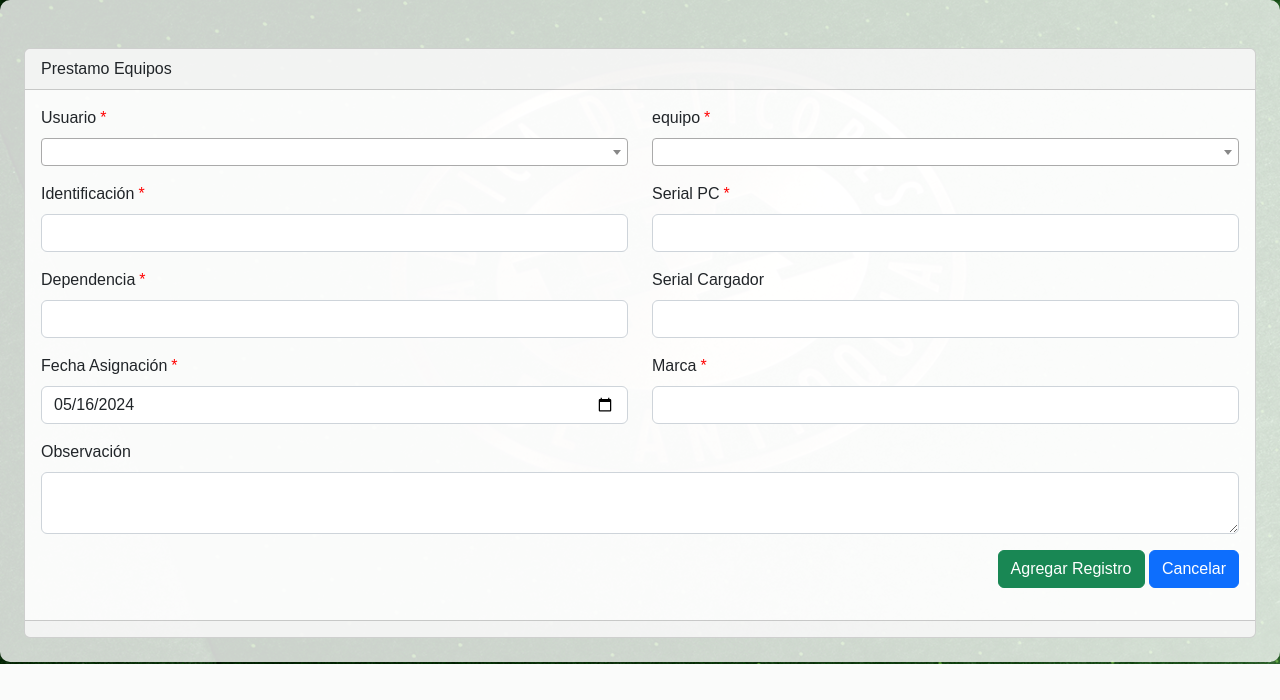
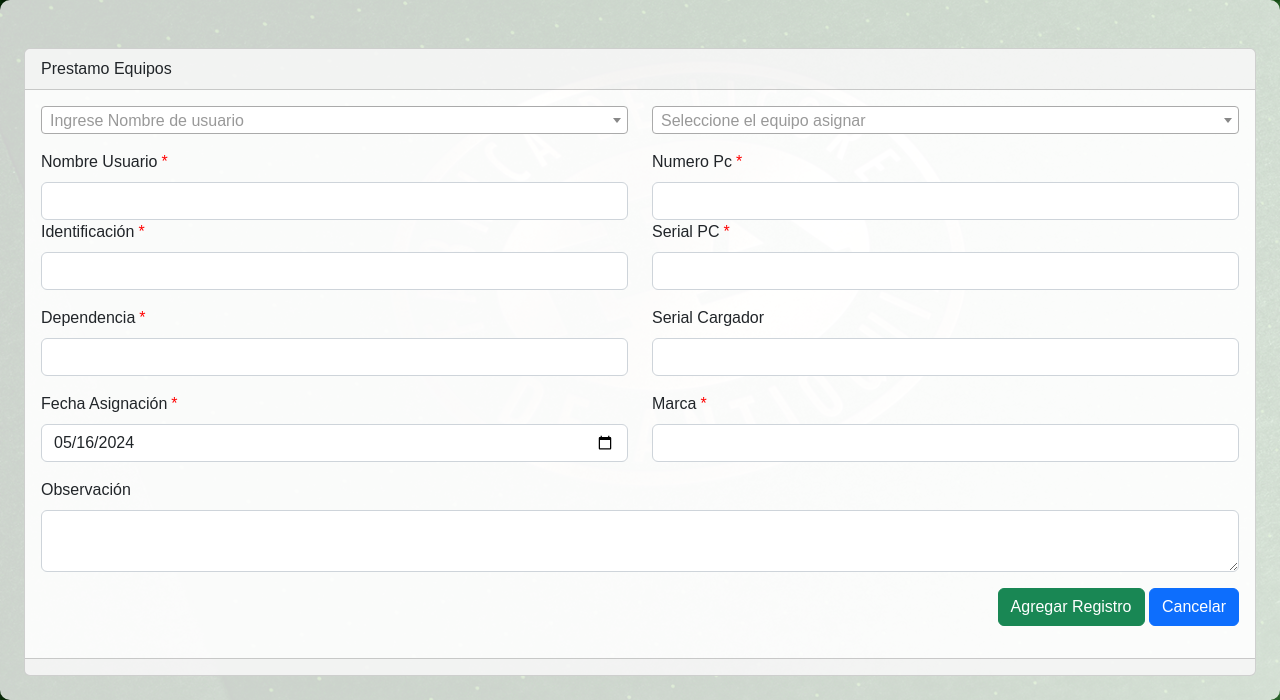
Before and after one commit to Pinformatica12023/Inventario-TI-2.0, a PHP site: page /secciones/prestamoequipos/crear.php in a window 1280 px wide. Shown: the part 136-836 px from the top of the page. Before the commit the page ends 800 px from the top, so only its background shows below. Run offline with PHP 8.4, Linux system fonts and the light colour scheme; the visitor is signed in with stand-in values (Sample User, id 1); data that the repository does not hold is empty; some libraries are stand-ins or nearby versions.

Commit message:
Actualizando vista crear equipos

```diff
--- a/bd.php
+++ b/bd.php
@@ -3,7 +3,7 @@
 $server = "127.0.0.1";
 $bd = "inventario";
 $user = "root";
-$password = "";
+$password = "Ti2023*";
 
 
 try{
--- a/estructura/footer.php
+++ b/estructura/footer.php
@@ -8,7 +8,7 @@
 $server = "127.0.0.1";
 $bd = "inventario";
 $user = "root";
-$password = "";
+$password = "Ti2023*";
 
 
 try{
--- a/estructura/header.php
+++ b/estructura/header.php
@@ -2,7 +2,7 @@
 // $url_base = "http://flawfws01.flaeice.local/InventarioTI2.0/";
 
 // $url_base = "C:\xampp\htdocs\xampp\InventarioTi\InventarioTI2.0\InventarioTI2.0";
-$url_base = "http://localhost/xampp/InventarioTI2.0/";
+$url_base = "http://localhost/InventarioTI2.0/";
 
 
 // URL base de la aplicación.
--- a/obtenerDatosEquipo.php
+++ b/obtenerDatosEquipo.php
@@ -5,7 +5,7 @@ include("bd.php");
 if ($_POST && isset($_POST['modelo'])) {
     $modeloSeleccionado = $_POST['modelo'];
 
-    $sentencia = $conexion->prepare("SELECT serialpc,serialcargador, marca FROM equipos WHERE id= :id");
+    $sentencia = $conexion->prepare("SELECT * FROM equipos WHERE numeropc =  :id");
     $sentencia->bindParam(":id", $modeloSeleccionado);
     $sentencia->execute();
 
--- a/secciones/dispositivos/index.php
+++ b/secciones/dispositivos/index.php
@@ -23,7 +23,7 @@ if (isset($_GET['txtID'])) {
 }
 
 //Mostrar registros
-$sentencia = $conexion->prepare("SELECT * FROM dispositivos");
+$sentencia = $conexion->prepare("SELECT * FROM dispositivos ORDER BY cantidad DESC");
 $sentencia->execute();
 $lista_dispositivos = $sentencia->fetchAll(PDO::FETCH_ASSOC);
 
@@ -89,7 +89,7 @@ $lista_dispositivos = $sentencia->fetchAll(PDO::FETCH_ASSOC);
 
                                     <td scope="row" ><?php echo $registro['id']; ?></td>
                                     <td ><?php echo $registro['nombredeldispositivo']; ?></td>
-                                    <td ><?php echo $registro['cantidad']; ?></td>
+                                    <td class="<?php if($registro['cantidad']<=0){?>text-danger<?php }else if($registro['cantidad']>=1 && $registro['cantidad']<=3){?> text-warning  <?php }else{?>text-success <?php } ?>" ><?php echo $registro['cantidad']; ?></td>
                                     <td> <?php  echo $registro['CantidadPrestamo']?></td>
                                     <td><?php  echo ($registro['cantidad']+$registro['CantidadPrestamo'])?></td>
                                     <!-- <td >
--- a/secciones/equipos/index.php
+++ b/secciones/equipos/index.php
@@ -47,12 +47,6 @@ $sentencia = $conexion->prepare("SELECT * FROM equipos ORDER BY Estado");
 $sentencia->execute();
 return $sentencia->fetchAll(PDO::FETCH_ASSOC);
 }
-
-
-
-
-
-
 
 
 ?>
--- a/secciones/prestamoequipos/crear.php
+++ b/secciones/prestamoequipos/crear.php
@@ -6,7 +6,7 @@ include("../../bd.php");
 if ($_POST) {
     //Recolectamos los datos del método POST (Datos activo)
     $identificacion = (isset($_POST["identificacion"]) ? $_POST["identificacion"] : "");
-    $nombre = (isset($_POST["nombre"]) ? $_POST["nombre"] : "");
+    $nombre = (isset($_POST["nombreUsuario"]) ? $_POST["nombreUsuario"] : "");
     $dependencia = (isset($_POST["dependencia"]) ? $_POST["dependencia"] : "");
     $modelo = (isset($_POST["modelo"]) ? $_POST["modelo"] : "");
     $serialpc = (isset($_POST["serialpc"]) ? $_POST["serialpc"] : "");
@@ -115,18 +115,19 @@ $lista_equipos = $sentencia->fetchAll(PDO::FETCH_ASSOC);
 
 
         <form action="" id="formularioCrearPrestamo" method="post" enctype="multipart/form-data">
+
             <div class="row">
 
 
+                <div class="mb-3 col-lg-6 ">
 
-                <div class="mb-3 col-lg-6">
-                    <label for="dispositivo" class="form-label required">Usuario</label>
                     <?php
                     $usuarios = $conexion->prepare("SELECT * FROM usuarios");
                     $usuarios->execute();
                     $lista_usuarios = $usuarios->fetchAll(PDO::FETCH_ASSOC);
                     ?>
-                    <select class="form-select" name="nombre" id="usuarios">
+                    <select class="form-select "  placeholder="Ingrese Nombre de usuario" id="usuarios">
+                       <option></option>
                         <?php foreach ($lista_usuarios as $registro) { ?>
                             <option value="<?php echo $registro['identificacion']; ?>">
                                 <?php echo $registro['nombre']; ?></option>
@@ -135,14 +136,36 @@ $lista_equipos = $sentencia->fetchAll(PDO::FETCH_ASSOC);
                 </div>
 
                 <div class="mb-3 col-lg-6">
-                    <label for="dispositivo" class="form-label required">equipo</label>
-                    <select class="form-select" name="modelo" id="modelo">
-                        <?php foreach ($lista_equipos as $registro) { ?>
-                            <option value="<?php echo $registro['id']; ?>">
-                                <?php echo $registro['numeropc']; ?></option>
-                        <?php } ?>
+
+                    <select class="form-select" id="modelo">
+                    <option></option>
+                        <?php foreach ($lista_equipos as $registro) {
+                            if($registro['Estado']==='DISPONIBLE'){
+                                ?>
+                                <option value="<?php echo $registro['numeropc']; ?>">
+                                    <?php echo $registro['numeropc']; ?></option>
+                            <?php
+                            }
+                        } ?>
                     </select>
                 </div>
+
+
+
+
+                <div class="col-lg-6">
+                    <label for="usuario" class="form-label required">Nombre Usuario</label>
+                    <input type="text" class="form-control" name="nombreUsuario" id="nombreUsuario">
+
+                </div>
+
+                <div class="col-lg-6">
+                    <label for="equipo" class="form-label required">Numero Pc</label>
+                    <input type="text" class="form-control" name="modelo" id="numeropc">
+
+                </div>
+
+
 
                 <div class=" col-lg-6 mb-3">
                     <label for="identificacion" class="form-label required">Identificación</label>
@@ -213,8 +236,12 @@ $lista_equipos = $sentencia->fetchAll(PDO::FETCH_ASSOC);
         <script>
 
             $(document).ready(function(){
-                $('#usuarios').select2();
-                $('#modelo').select2();
+                $('#usuarios').select2({
+                    placeholder:"Ingrese Nombre de usuario"
+                });
+                $('#modelo').select2({
+                    placeholder:"Seleccione el equipo asignar"
+                });
             })
 
 
@@ -234,6 +261,7 @@ $lista_equipos = $sentencia->fetchAll(PDO::FETCH_ASSOC);
                             var usuario = JSON.parse(response);
                             console.log(usuario);
                             $('#identificacion').val(usuario.identificacion);
+                            $('#nombreUsuario').val(usuario.nombre);
                             $('#dependencia').val(usuario.dependencia);
                         },
                         error: function(xhr, status, error) {
@@ -243,33 +271,6 @@ $lista_equipos = $sentencia->fetchAll(PDO::FETCH_ASSOC);
                 });
             });
 
-            // $(document).ready(function() {
-            //     $('#identificacion').on('input', function() {
-            //         var identificacion = $(this).val();
-
-            //         $.ajax({
-            //             method: "POST",
-            //             url: "../../buscarusuario.php",
-            //             data: {
-            //                 identificacion: identificacion
-            //             },
-            //             success: function(response) {
-            //                 var usuario = JSON.parse(response);
-            //                 $('#nombre').val(usuario.nombre);
-            //                 $('#dependencia').val(usuario.dependencia);
-            //             },
-            //             error: function(xhr, status, error) {
-            //                 // Manejo de errores de la solicitud AJAX
-            //             }
-            //         });
-            //     });
-            // });
-        </script>
-
-
-
-        <!-- JavaScript/jQuery para autocompletar los campos de serialpc, serialcargador y marca -->
-        <script>
             $(document).ready(function() {
                 $('#modelo').on('change', function() {
                     var modeloSeleccionado = $(this).val();
@@ -282,62 +283,75 @@ $lista_equipos = $sentencia->fetchAll(PDO::FETCH_ASSOC);
                             modelo: modeloSeleccionado
                         },
                         success: function(response) {
+
                             var datosEquipo = JSON.parse(response);
+                            console.log(datosEquipo);
+                            $('#numeropc').val(datosEquipo.numeropc);
                             $('#serialpc').val(datosEquipo.serialpc);
                             $('#marca').val(datosEquipo.marca);
                             $('#serialcargador').val(datosEquipo.serialcargador);
                         },
                         error: function(xhr, status, error) {
                             // Manejo de errores de la solicitud AJAX
+                            console.log(error);
                         }
                     });
                 });
             });
+
+            function procesarPrestamoEquipo(event) {
+
+          // Evitamos que el formulario se envíe automáticamente
+          event.preventDefault();
+          console.log("llegamos al formulario");
+          // Obtenemos el valor del campo numeropc y lo recortamos
+          var identificacion = document.getElementById('identificacion').value.trim();
+          console.log(identificacion);
+          var equipo = document.getElementById('modelo').value.trim();
+          console.log(equipo);
+          var mensajeErrorIdentificacion =document.getElementById('mensajeErrorIdentificacion');
+          var mensajeErrorEquipo =document.getElementById('mensajeErrorIdentificacion');
+          if(identificacion === '' || equipo === ''){
+              if(identificacion==''){
+                  // Mostramos el mensaje de error
+                  mensajeErrorIdentificacion.style.display = 'inline';
+              }else{
+                  // En caso contrario, ocultamos el mensaje de error (si estaba visible)
+                  mensajeErrorIdentificacion.style.display = 'none';
+              }
+
+              if(equipo==''){
+                  // Mostramos el mensaje de error
+                  mensajeErrorEquipo.style.display = 'inline';
+              }else{
+                  // En caso contrario, ocultamos el mensaje de error (si estaba visible)
+                  mensajeErrorEquipo.style.display = 'none';
+              }
+          }else{
+            console.log("vamos a enviarlos");
+              // En caso contrario, ocultamos el mensaje de error (si estaba visible)
+              mensajeErrorIdentificacion.style.display = 'none';
+              mensajeErrorEquipo.style.display = 'none';
+              form.submit();
+        }
+      }
+
+        var form = document.getElementById('formularioCrearPrestamo');
+        // Agregamos un listener para el evento submit del formulario
+        form.addEventListener('submit',procesarPrestamoEquipo );
         </script>
+
+
+
+        <!-- JavaScript/jQuery para autocompletar los campos de serialpc, serialcargador y marca -->
+
 
 
     </div>
     <div class="card-footer text-muted"></div>
 </div>
 
-<script>
-    document.addEventListener("DOMContentLoaded", function() {
-        // Seleccionamos el formulario por su ID
-        var form = document.getElementById('formularioCrearPrestamo');
 
-        // Agregamos un listener para el evento submit del formulario
-        form.addEventListener('submit', function(event) {
-            // Evitamos que el formulario se envíe automáticamente
-            event.preventDefault();
-
-            // Obtenemos el valor del campo numeropc y lo recortamos
-            var identificacion = document.getElementById('identificacion').value.trim();
-            var equipo = document.getElementById('modelo').value.trim();
-            if(identificacion === '' || equipo === ''){
-                if(identificacion==''){
-                    // Mostramos el mensaje de error
-                    document.getElementById('mensajeErrorIdentificacion').style.display = 'inline';
-                }else{
-                    // En caso contrario, ocultamos el mensaje de error (si estaba visible)
-                    document.getElementById('mensajeErrorIdentificacion').style.display = 'none';
-                }
-
-                if(equipo==''){
-                    // Mostramos el mensaje de error
-                    document.getElementById('mensajeErrorEquipo').style.display = 'inline';
-                }else{
-                    // En caso contrario, ocultamos el mensaje de error (si estaba visible)
-                    document.getElementById('mensajeErrorEquipo').style.display = 'none';
-                }
-            }else{
-                // En caso contrario, ocultamos el mensaje de error (si estaba visible)
-                document.getElementById('mensajeErrorIdentificacion').style.display = 'none';
-                document.getElementById('mensajeErrorEquipo').style.display = 'none';
-                form.submit();
-            }
-        });
-    });
-</script>
 
 
 
```
